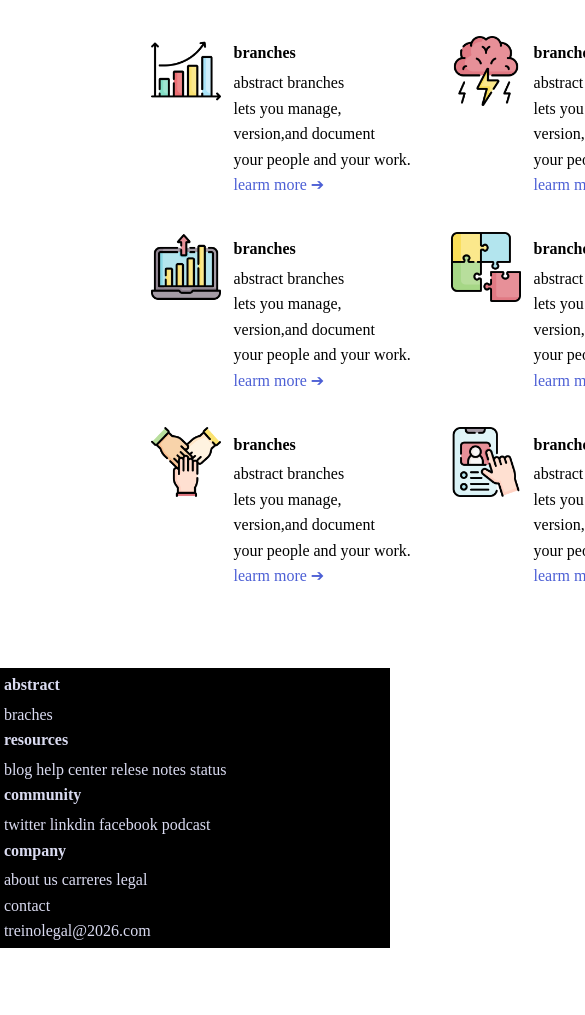
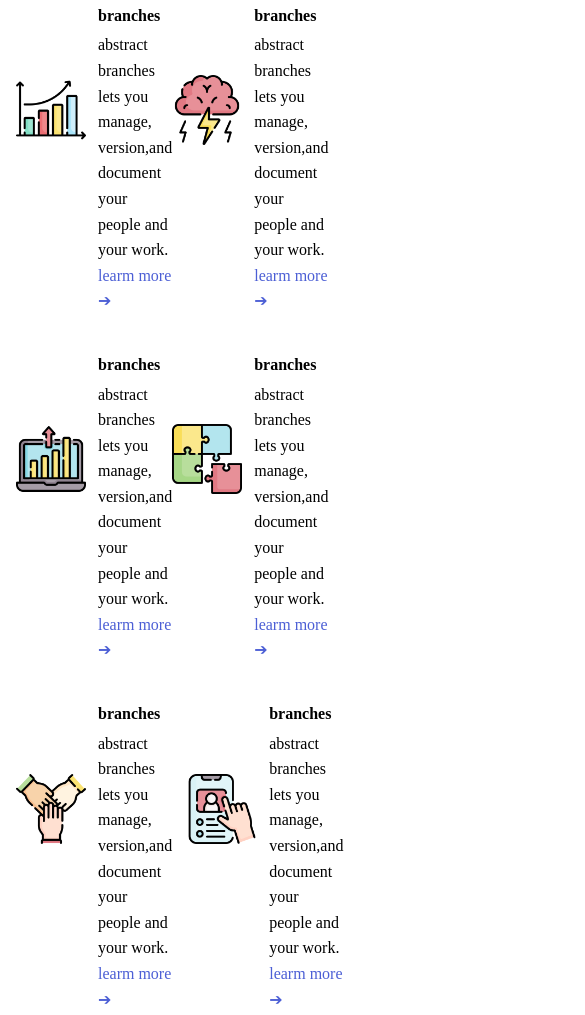
Before and after one commit to sys-allan/treino-sozinho, a plain HTML site: page index.html in a window 390 px wide. Shown: the part 290-1305 px from the top of the page, 585 px wide, since content can reach past the window. Before the commit the page ends 1238 px from the top, so only its background shows below. Drawn offline with Linux system fonts and the light colour scheme; a web font is replaced by a local one.

Commit message:
quase finalizado. 9:45

```diff
--- a/index.html
+++ b/index.html
@@ -3,6 +3,7 @@
 <head>
     <meta charset="UTF-8">
     <meta name="viewport" content="width=device-width, initial-scale=1.0">
+    <link rel="stylesheet" href="mobile.css">
     <link rel="stylesheet" href="style.css">
     <title>abstract</title>
 </head>
@@ -19,14 +20,13 @@ fill="#f3f3f3" viewBox="0 0 24 24" >
     </div>
   <menu>
         <ul>
-            <li class="submit"><a id="fundo-sub" href="#">submit a request</a></li>
+            <li class="submit"><a id="fundo-sub" href="#">submit <span class="mobile">a request</span></a></li>
 
             <li class="sigup"><a id="fundo-sing" href="#">sigup</a></li>
         </ul>
     </menu>
     </header>
     <section id="conteiner">
-
        <form action="submit" class="pesquisa">
          <h2>How can we help?</h2>
         <div class="campo-de-pesquisa">
@@ -114,28 +114,28 @@ fill="#f3f3f3" viewBox="0 0 24 24" >
         </div>
     </main>
     <footer>
-<section>
-     <div class="card">
+<section class="final-conteiner">
+     <div class="card-abstract">
         <span>
         <h4 class="negrito">abstract</h4>
         <p class="pequeno">braches</p>
         </span>
     </div>
-    <div class="card">
+    <div class="card-resources">
         <h4>resources</h4>
         <span>blog</span>
         <span>help center</span>
         <span>relese notes</span>
         <span>status</span>
     </div>
-    <div class="card">
+    <div class="card-community">
         <h4>community</h4>
         <span>twitter</span>
         <span>linkdin</span>
         <span>facebook</span>
         <span>podcast</span>
     </div>
-    <div class="card">
+    <div class="card-company">
         <h4>company</h4>
         <span>about us</span>
         <span>carreres</span>
--- /dev/null
+++ b/mobile.css
@@ -0,0 +1,96 @@
+@media screen and (max-width: 767px) {
+    li {
+        height: 36px;
+    }
+
+    .mobile {
+        display: none;
+    }
+
+    .bnt {
+        display: none;
+    }
+
+    .grid-conteiner {
+        position: relative;
+        right: 25px;
+    }
+
+    .tutorial {
+        position: relative;
+        left: 15px;
+    }
+
+    footer {
+        padding: 36px 24px 28px;
+    }
+
+    .final-conteiner {
+        display: grid;
+        grid-template-columns: repeat(2, minmax(0, 1fr));
+        column-gap: 24px;
+        row-gap: 30px;
+        align-items: start;
+    }
+
+    .card-abstract {
+        grid-column: 1 / -1;
+        padding-bottom: 18px;
+        border-bottom: 1px solid #454545;
+    }
+
+    .card-abstract,
+    .card-resources,
+    .card-community,
+    .card-company,
+    .contato {
+        position: static;
+        min-width: 0;
+        overflow-wrap: anywhere;
+    }
+
+    .card-resources,
+    .card-community,
+    .card-company {
+        display: flex;
+        flex-direction: column;
+        align-items: flex-start;
+        gap: 7px;
+    }
+
+    .contato {
+        display: flex;
+        flex-direction: column;
+        align-items: flex-start;
+        gap: 4px;
+        margin-top: 12px;
+    }
+
+    .card-abstract h4,
+    .card-resources h4,
+    .card-community h4,
+    .card-company h4,
+    .contato span {
+        margin-bottom: 5px;
+    }
+
+    .card-abstract p,
+    .contato p {
+        font-size: 14px;
+    }
+}
+
+@media screen and (max-width: 380px) {
+    footer {
+        padding: 28px 18px;
+    }
+
+    .final-conteiner {
+        grid-template-columns: 1fr;
+        row-gap: 24px;
+    }
+
+    .card-abstract {
+        grid-column: 1;
+    }
+}
--- a/style.css
+++ b/style.css
@@ -112,7 +112,7 @@ h2 {
 
 input{
 font-size: 16px;
-padding: 4px 275px 6px 7px;
+padding: 4px 157px  6px 7px;
 transition: .5s;
 }
 
@@ -131,11 +131,12 @@ border: 2px solid var(--sigup);
 /* grids */
 .grid-conteiner {
     display: grid;
-    grid-template-columns: repeat(2,300px);
+    grid-template-columns: repeat(2,1fr);
     grid-template-rows: repeat(2,auto);
-    margin-left: 23%;
+    margin-left: 0%;
     padding: 41px;
 }
+
 
 .estatistica,
 .ideias,
@@ -146,7 +147,7 @@ border: 2px solid var(--sigup);
     display: flex;
     justify-content: center;
     align-items: center;
-    gap: 13px;
+    gap: 12px;
     margin-bottom: 38px;
 }
 
@@ -165,9 +166,63 @@ h4 {
 
 footer {
     background: var(--header);
-    padding: 1%;
+    padding: 48px clamp(24px, 6vw, 96px);
 }
 
-.card {
-    color: #dadbf1;
+.final-conteiner {
+    display: grid;
+    grid-template-columns: repeat(5, minmax(0, 1fr));
+    gap: 32px;
+    align-items: start;
+    max-width: 1200px;
+    margin: 0 auto;
 }
+
+.card-abstract,
+.card-community,
+.card-company,
+.card-resources,
+.contato {
+color: var(--generico);
+font-family:system-ui, -apple-system, BlinkMacSystemFont, 'Segoe UI', Roboto, Oxygen, Ubuntu, Cantarell, 'Open Sans', 'Helvetica Neue', sans-serif;
+}
+
+.card-abstract {
+    grid-column: span 2;
+}
+
+.card-resources {
+    display: flex;
+    flex-direction: column;
+    gap: 4px;
+}
+
+.card-community {
+    display: flex;
+    flex-direction: column;
+    gap: 4px;
+}
+
+.card-company {
+    display: flex;
+    flex-direction: column;
+    gap: 4px;
+}
+
+.contato {
+    margin-top: 14px;
+}
+
+.card-abstract h4,
+.card-resources h4,
+.card-community h4,
+.card-company h4,
+.contato span {
+    margin-bottom: 8px;
+    font-weight: 700;
+}
+
+.card-abstract p,
+.contato p {
+    overflow-wrap: anywhere;
+}
```
